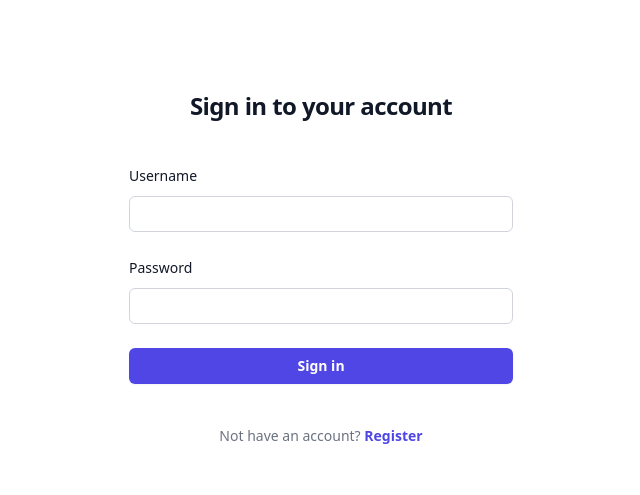
After one commit to berkayklnc/database_systems, a Flask app: page /login in a window 1280 px wide. The commit adds this page. Shown: the top 495 px of the page, without its empty margins (319-959 px from the left). Run offline with Flask 3, Linux system fonts and the light colour scheme; parts of the project's set-up code (start-up, migrations or seed data) failed here and were passed over; some libraries are stand-ins or nearby versions.

Commit message:
added login page

```diff
--- /dev/null
+++ b/app/auth/views.py
@@ -0,0 +1,21 @@
+from flask import render_template, request, redirect, url_for, session
+from werkzeug.security import generate_password_hash, check_password_hash
+from app.models.Player import PlayerModel
+
+def login_page():
+    return render_template('auth/login.html')
+def handle_login():
+    user_name = request.form['username']
+    player_model = PlayerModel()
+    player = player_model.get_player_by_user_name(user_name)
+    if not player:
+        return render_template('auth/login.html', error=f"Player with username '{user_name}' does not exist.")
+    is_password_correct = check_password_hash(player.password, request.form['password'])
+    if is_password_correct:
+        session['user_name'] = user_name
+        return redirect(url_for('home_page'))
+    else:
+        return render_template('auth/login.html', error="Invalid password")
+def logout():
+    session.pop('user_name', None)
+    return redirect(url_for('login_page'))
--- a/app/helpers/execute_sql.py
+++ b/app/helpers/execute_sql.py
@@ -28,3 +28,4 @@ def setup_database():
         execute_sql_file('app/sql/create_players_table.sql')
         execute_sql_file('app/sql/create_game_times_table.sql')
         execute_sql_file('app/sql/create_flights_table.sql')
+        execute_sql_file('app/sql/insert_data.sql')
--- a/app/sql/create_players_table.sql
+++ b/app/sql/create_players_table.sql
@@ -2,7 +2,7 @@ CREATE TABLE IF NOT EXISTS players(
     id INT UNSIGNED AUTO_INCREMENT PRIMARY KEY,
     balance INT,
     user_id INT UNSIGNED NOT NULL,
-    password VARCHAR(100) NOT NULL,
+    password VARCHAR(256) NOT NULL,
     user_name VARCHAR(15) NOT NULL,
     game_mode_id ENUM('EASY','MEDIUM','HARD') NOT NULL,
 
--- /dev/null
+++ b/app/templates/auth/login.html
@@ -0,0 +1,42 @@
+{% extends "layout.html" %}
+{% block title %}Login{% endblock %}
+{% block content %}
+<div class="flex min-h-full flex-col justify-center px-6 py-12 lg:px-8">
+  <div class="sm:mx-auto sm:w-full sm:max-w-sm">
+    <h2 class="mt-10 text-center text-2xl/9 font-bold tracking-tight text-gray-900">Sign in to your account</h2>
+  </div>
+
+  <div class="mt-10 sm:mx-auto sm:w-full sm:max-w-sm">
+    <form class="space-y-6" action="/login" method="POST">
+      <div>
+        <label for="username" class="block text-sm/6 font-medium text-gray-900">Username</label>
+        <div class="mt-2">
+          <input name="username" id="username" autocomplete="username" required class="block w-full rounded-md bg-white px-3 py-1.5 text-base text-gray-900 outline outline-1 -outline-offset-1 outline-gray-300 placeholder:text-gray-400 focus:outline focus:outline-2 focus:-outline-offset-2 focus:outline-indigo-600 sm:text-sm/6">
+        </div>
+      </div>
+      <div>
+        <div class="flex items-center justify-between">
+          <label for="password" class="block text-sm/6 font-medium text-gray-900">Password</label>
+        </div>
+        <div class="mt-2">
+          <input type="password" name="password" id="password" autocomplete="current-password" required class="block w-full rounded-md bg-white px-3 py-1.5 text-base text-gray-900 outline outline-1 -outline-offset-1 outline-gray-300 placeholder:text-gray-400 focus:outline focus:outline-2 focus:-outline-offset-2 focus:outline-indigo-600 sm:text-sm/6">
+        </div>
+      </div>
+          {% if error %}
+          <div class="text-red-700">
+    <p>{{error}}</p>
+  </div>
+    {% endif %}
+      <div>
+        <button type="submit" class="flex w-full justify-center rounded-md bg-indigo-600 px-3 py-1.5 text-sm/6 font-semibold text-white shadow-sm hover:bg-indigo-500 focus-visible:outline focus-visible:outline-2 focus-visible:outline-offset-2 focus-visible:outline-indigo-600">Sign in</button>
+      </div>
+    </form>
+
+    <p class="mt-10 text-center text-sm/6 text-gray-500">
+      Not have an account?
+      <a href="#" class="font-semibold text-indigo-600 hover:text-indigo-500">Register</a>
+    </p>
+  </div>
+</div>
+
+{% endblock %}
--- a/app/templates/home.html
+++ b/app/templates/home.html
@@ -1,6 +1,6 @@
 {% extends "layout.html" %}
 {% block title %}Home{% endblock %}
 {% block content %}
-    <h1>My movie collection</h1>
-    <p>Have a nice {{ day }}!</p>
+    <p>Welcome {{ user_name }}!</p>
+    <a href="{{ url_for('logout') }}">Logout</a>
 {% endblock %}
--- a/app/templates/layout.html
+++ b/app/templates/layout.html
@@ -4,20 +4,9 @@
     <meta charset="utf-8"/>
     <meta name="viewport" content="width=device-width, initial-scale=1"/>
     <title>My movies - {% block title %}{% endblock %}</title>
-    <link rel="stylesheet"
-          href="https://cdnjs.cloudflare.com/ajax/libs/bulma/0.7.1/css/bulma.min.css"/>
+     <script src="https://cdn.tailwindcss.com"></script>
   </head>
   <body>
-    <header>
-      <nav class="navbar" aria-label="main navigation">
-        <div class="navbar-brand">
-          <span class="navbar-item">
-            <a class="button is-link" href="{{ url_for('home_page') }}">Home</a>
-          </span>
-        </div>
-      </nav>
-    </header>
-
     <main>
       <section class="section">
         <div class="content">
@@ -25,11 +14,5 @@
         </div>
       </section>
     </main>
-
-    <footer class="footer">
-      <div class="content">
-        <small>&copy; 2015-2018, Kilgore Trout</small>
-      </div>
-    </footer>
   </body>
 </html>
--- a/app/views.py
+++ b/app/views.py
@@ -1,29 +1,10 @@
-from datetime import datetime
-from flask import render_template, jsonify
+from flask import current_app, render_template, session, redirect, url_for, request, Blueprint
 
-from app.models.User import UserModel,User
-from app.models.Plane import PlaneModel,Plane
-from app.models.Player import Player,PlayerModel
+main = Blueprint('main', __name__)
+@main.before_app_request
+def before_request():
+    if 'user_name' not in session and request.endpoint not in ['login_page','login', 'static']:
+        return redirect(url_for('login'))
 def home_page():
-    user_model = UserModel()
-    NewUser = User('Berkay', 'Kılınç','male')
-    user_id = user_model.add_user(NewUser)
-
-    NewPlane=Plane('U317',120,1000000)
-    NewPlayer=Player(balance=1500, user_id=user_id, password="secure123", user_name="Berkay")
-
-    #plane_model=PlaneModel()
-
-    player_model = PlayerModel()
-
-
-    #users = user_model.get_all_users()
-    #player_model.add_player(NewPlayer)
-    #plane_model.add_plane(NewPlane)
-    #planes=plane_model.get_all_planes()
-    #players = player_model.get_all_players()   TRY AFTER GAMEMODE MODEL
-
-    #return jsonify(players)
-    today = datetime.today()
-    day_name = today.strftime("%A")
-    return render_template('home.html',day=day_name)
+    user_name = session.get('user_name')
+    return render_template('home.html',user_name=user_name)
--- a/server.py
+++ b/server.py
@@ -1,17 +1,22 @@
 from flask import Flask
 from app import views
+from app.auth import views as auth_views
+from app.auth.views import logout
 from app.helpers.execute_sql import setup_database
 from flask_mysqldb import MySQL
-
+from app.views import main
 
 def create_app():
     app = Flask(__name__,template_folder='app/templates')
     app.json.ensure_ascii = False
     app.config.from_object('settings')
     app.add_url_rule('/', view_func=views.home_page)
+    app.add_url_rule('/login', view_func=auth_views.login_page)
+    app.add_url_rule('/login', 'login', auth_views.handle_login, methods=['POST'])
+    app.add_url_rule('/logout','logout',auth_views.logout)
     mysql = MySQL(app)
     app.config["mysql"] = mysql
-
+    app.register_blueprint(main)
     with app.app_context():
         setup_database()
     return app
--- a/settings_example.py
+++ b/settings_example.py
@@ -4,3 +4,4 @@ MYSQL_HOST = 'localhost'
 MYSQL_USER = 'your_username'
 MYSQL_PASSWORD = 'your_password'
 DB_NAME = 'db_systems'
+SECRET_KEY = 'burasıçokgizlibikey'
```
Also changed, not shown: app/models/player.py (+16 -4 lines), app/sql/insert_data.sql (added, +14 -0 lines), README.md.
